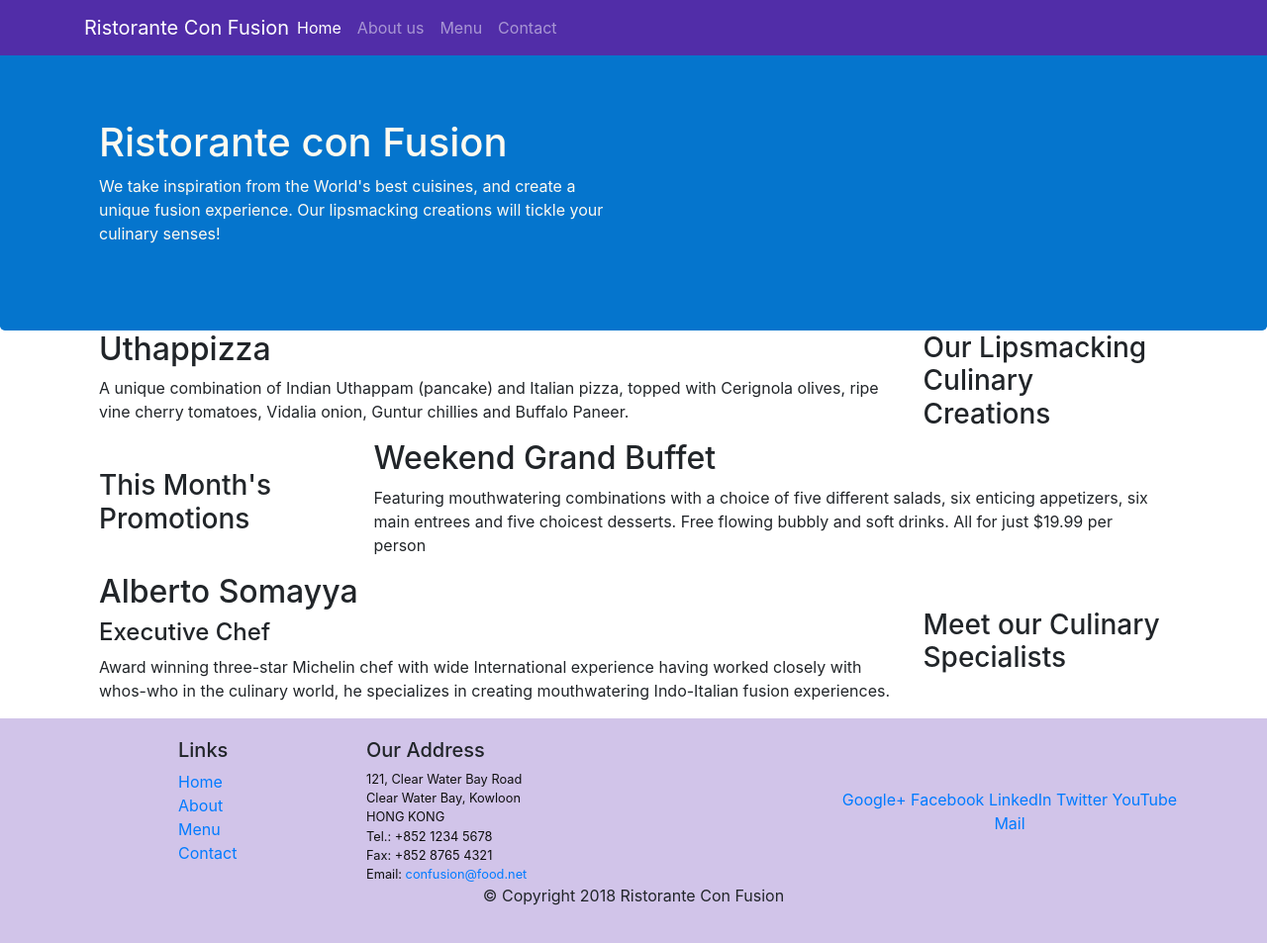
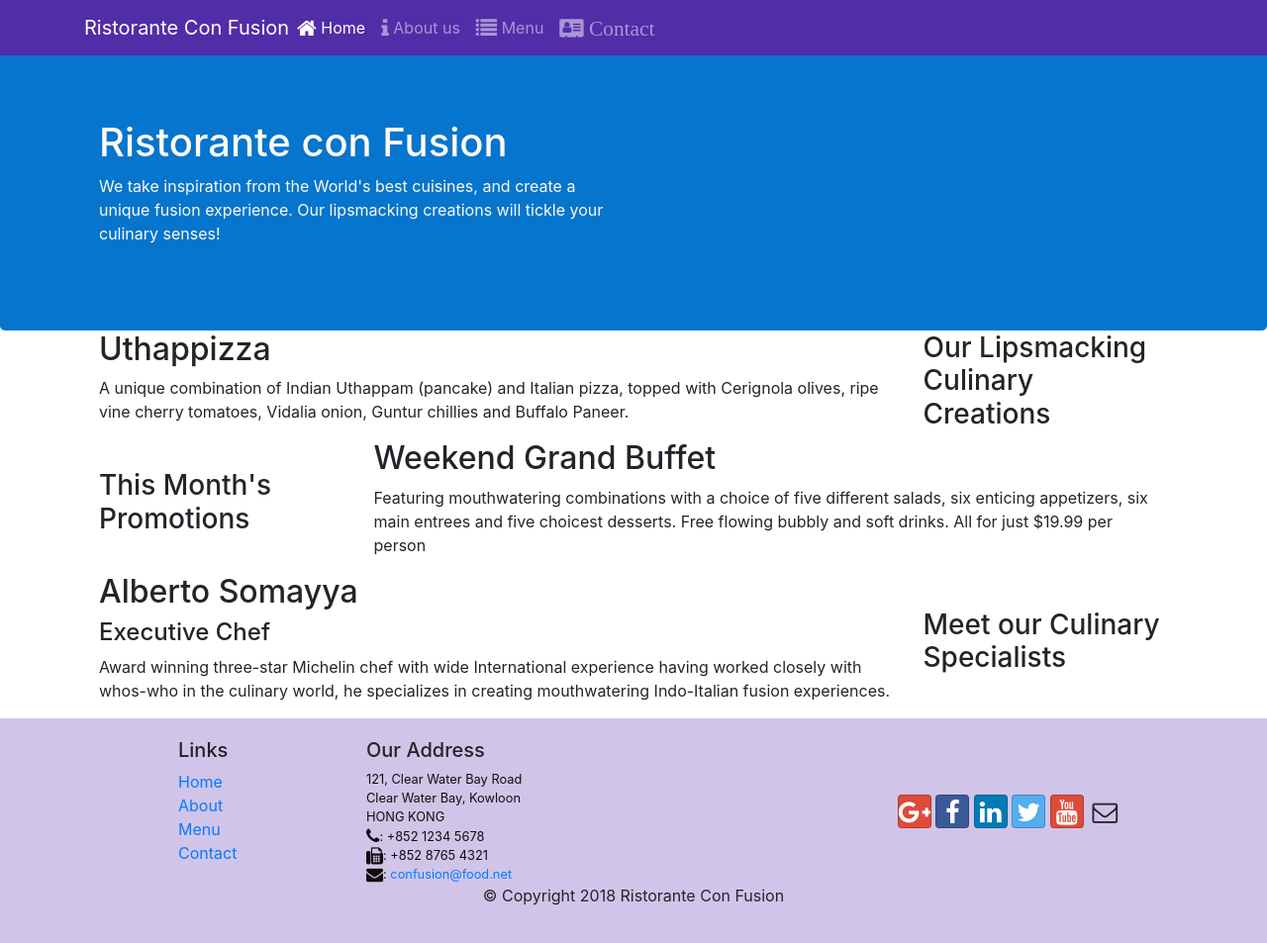
Before and after one commit to HarshaReddyVardhan/Bootstrap-assignment-1, a website: page conFusion/index.html in a window 1280 px wide. Shown: the whole page at 99% size. Drawn offline with nearby package versions, Linux system fonts and the light colour scheme.

Commit message:
Font-icons and bootstrap-social

```diff
--- a/conFusion/index.html
+++ b/conFusion/index.html
@@ -8,7 +8,11 @@
     <meta http-equiv="x-ua-compatible" content="ie=edge">
 
     <!-- Bootstrap CSS -->
+    <!-- npm i font-awesome -->
+    <!-- npm i bootstrap-social -->
     <link rel="stylesheet" href="node_modules/bootstrap/dist/css/bootstrap.min.css">
+    <link rel="stylesheet" href="node_modules/font-awesome/css/font-awesome.min.css">
+    <link rel="stylesheet" href="node_modules/bootstrap-social/bootstrap-social.css">
     <link rel="stylesheet" href="/css/style.css">
     <title>Ristorante Con Fusion</title>
 </head>
@@ -23,16 +27,20 @@
         <div class="collapse navbar-collapse" id='Navbar'>
           <ul class="navbar-nav mr-auto">
             <li class="nav-item">
-              <a href="#" class="nav-link active">Home</a>
+              <a href="#" class="nav-link active">
+                <span class="fa fa-home fa-lg"></span> Home</a>
             </li>
             <li class="nav-item">
-              <a href="aboutus.html" class="nav-link ">About us</a>
+              <a href="aboutus.html" class="nav-link ">
+                <span class="fa fa-info fa-lg"></span> About us</a>
             </li>
             <li class="nav-item">
-              <a href="#" class="nav-link ">Menu</a>
+              <a href="#" class="nav-link ">
+                <span class="fa fa-list fa-lg"></span> Menu</a>
             </li>
             <li class="nav-item">
-              <a href="#" class="nav-link ">Contact</a>
+              <a href="#" class="nav-link ">
+                <span class="fa fa-address-card fa-lg"> Contact</a>
             </li>
           </ul>
         </div>
@@ -103,19 +111,31 @@
 		              121, Clear Water Bay Road<br>
 		              Clear Water Bay, Kowloon<br>
 		              HONG KONG<br>
-		              Tel.: +852 1234 5678<br>
-		              Fax: +852 8765 4321<br>
-		              Email: <a href="mailto:confusion@food.net">confusion@food.net</a>
+		              <i class="fa fa-phone fa-lg"></i>: +852 1234 5678<br>
+		              <i class="fa fa-fax fa-lg"></i>: +852 8765 4321<br>
+		              <i class="fa fa-envelope fa-lg"></i>: <a href="mailto:confusion@food.net">confusion@food.net</a>
 		           </address>
                 </div>
                 <div class="col-12 col-sm-4 align-self-center">
                     <div class="text-center">
-                        <a href="http://google.com/+">Google+</a>
-                        <a href="http://www.facebook.com/profile.php?id=">Facebook</a>
-                        <a href="http://www.linkedin.com/in/">LinkedIn</a>
-                        <a href="http://twitter.com/">Twitter</a>
-                        <a href="http://youtube.com/">YouTube</a>
-                        <a href="mailto:">Mail</a>
+                      <a class="btn btn-social-icon btn-google"   href="http://google.com/+">
+                        <i class="fa fa-google-plus"></i>
+                      </a>
+                      <a class="btn btn-social-icon btn-facebook" href="http://www.facebook.com/profile.php?id=">
+                        <i class="fa fa-facebook"></i>
+                      </a>
+                      <a class="btn btn-social-icon btn-linkedin" href="http://www.linkedin.com/in/">
+                        <i class="fa fa-linkedin"></i>
+                      </a>
+                      <a class="btn btn-social-icon btn-twitter"  href="http://twitter.com/">
+                        <i class="fa fa-twitter"></i>
+                      </a>
+                      <a class="btn btn-social-icon btn-google"   href="http://youtube.com/">
+                        <i class="fa fa-youtube"></i>
+                      </a>
+                      <a class="btn btn-social-icon "             href="mailto:">
+                        <i class="fa fa-envelope-o"></i>
+                      </a>
                     </div>
                 </div>
            </div>
--- a/conFusion/package.json
+++ b/conFusion/package.json
@@ -15,6 +15,8 @@
   },
   "dependencies": {
     "bootstrap": "^4.5.0",
+    "bootstrap-social": "^5.1.1",
+    "font-awesome": "^4.7.0",
     "jquery": "^3.5.1",
     "popper.js": "^1.16.0"
   }
```
Also changed, not shown: conFusion/aboutus.html (+31 -13 lines), 1 other file.
